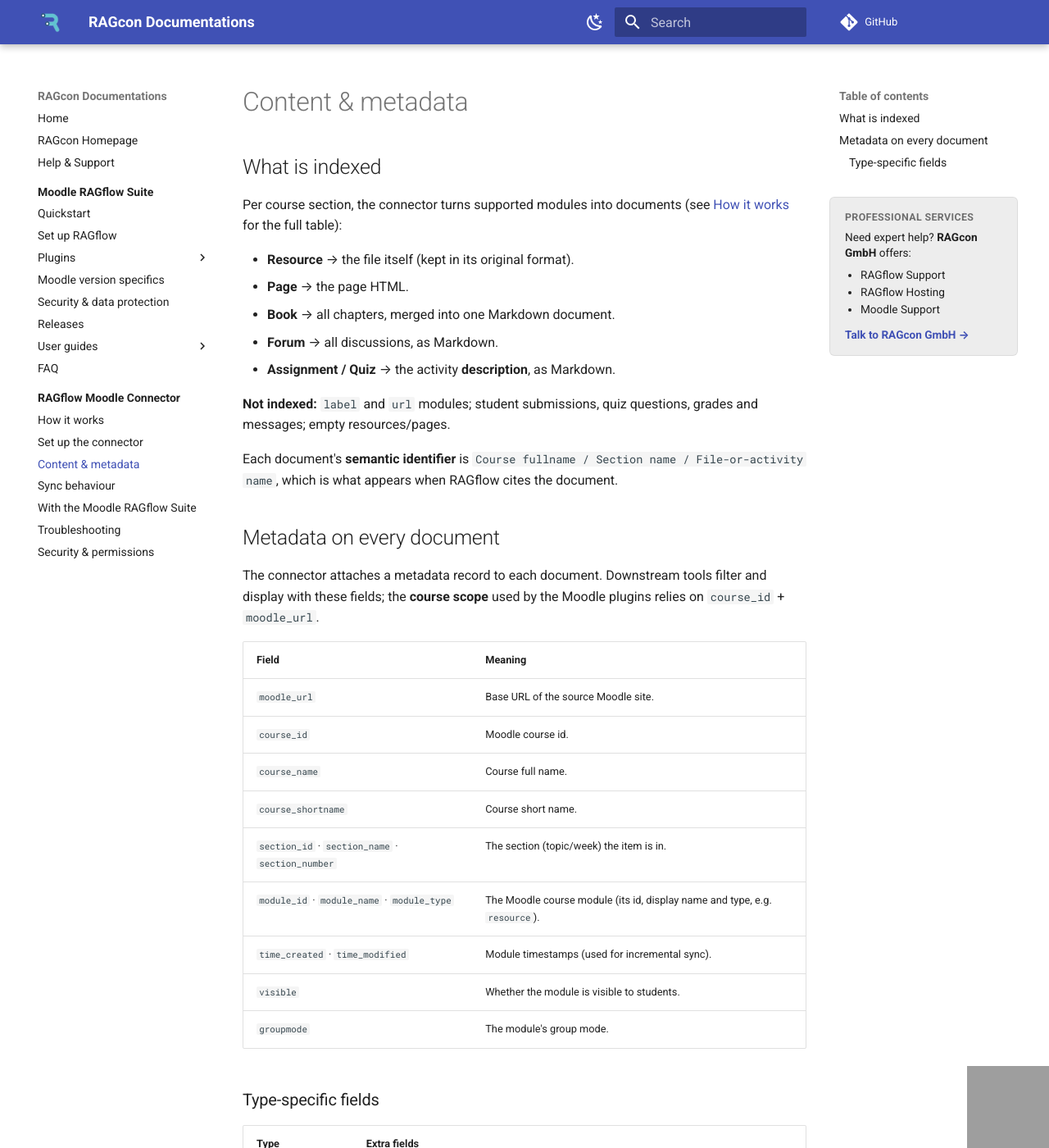
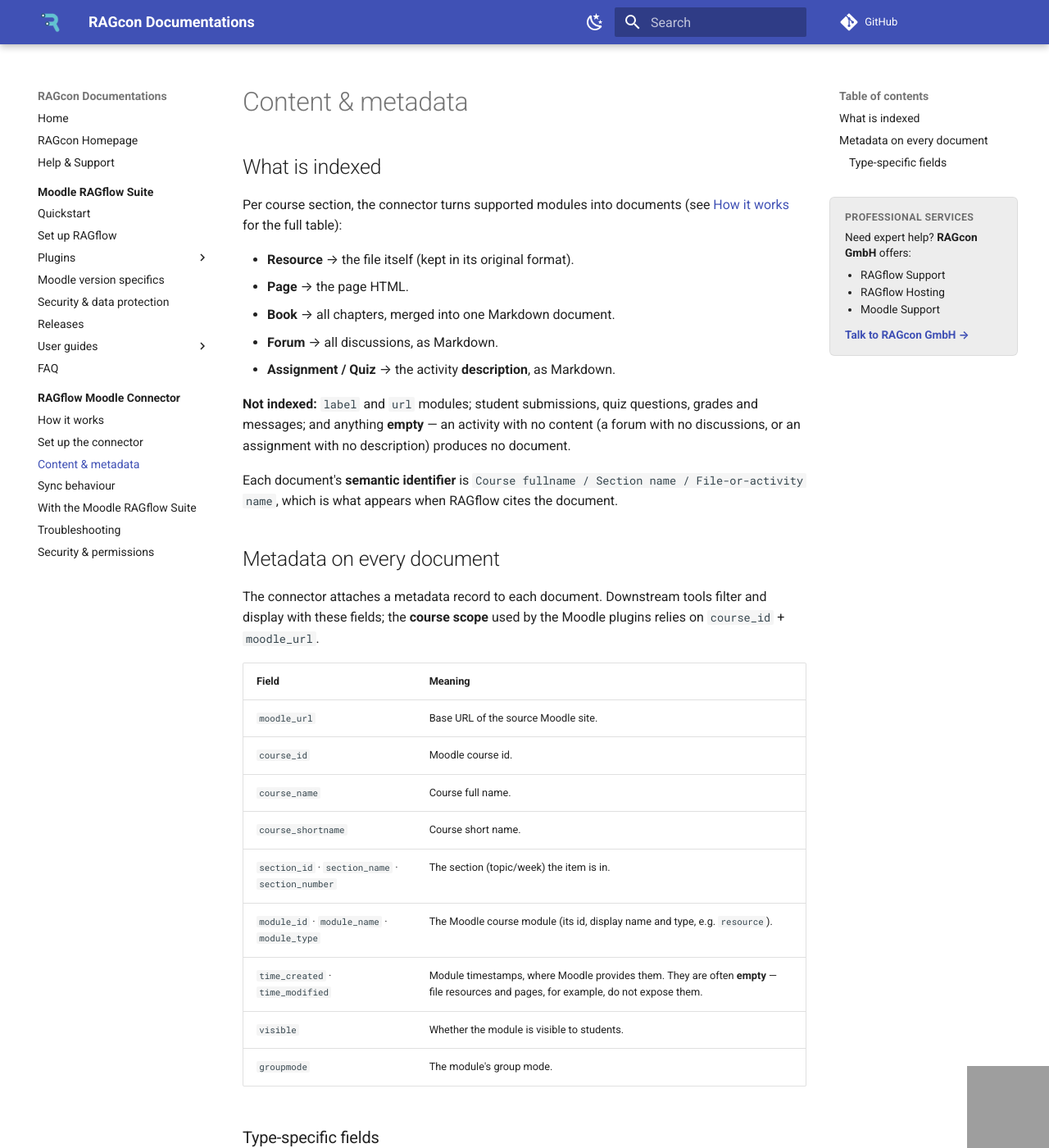
Before and after one commit to ragcon-ai/ragcon-docs, an MkDocs documentation site: the page built from docs/ragflow-moodle-connector/content-and-metadata.md, in a window 1280 px wide and 1400 px high. Shown: the whole window at 82% size. Built offline with MkDocs 1.6.1 and Material for MkDocs 9.7.7, drawn with Linux system fonts in a browser that asks for light colours; comment, search, counter and statistics services are not loaded; grey boxes are pictures that could not be loaded.

Commit message:
docs(connector): reconcile metadata page with a real sync
Verified against a live connector sync into a RAGflow KB (moodle50, courses 4 & 5):
the per-document metadata (course_id, course_name, module/section fields, file_url,
moodle_url, visible, …) matches, and course_id filtering works via metadata_condition.
Two corrections: time_created/time_modified are often empty (file resources and pages
do not expose them), and an empty activity (forum with no discussions, assignment with
no description) produces no document.

Co-Authored-By: Claude <noreply@anthropic.com>

```diff
--- a/docs/ragflow-moodle-connector/content-and-metadata.md
+++ b/docs/ragflow-moodle-connector/content-and-metadata.md
@@ -12,7 +12,8 @@ works](how-it-works.md) for the full table):
 - **Assignment / Quiz** → the activity **description**, as Markdown.
 
 **Not indexed:** `label` and `url` modules; student submissions, quiz questions, grades and messages;
-empty resources/pages.
+and anything **empty** — an activity with no content (a forum with no discussions, or an assignment with
+no description) produces no document.
 
 Each document's **semantic identifier** is `Course fullname / Section name / File-or-activity name`, which
 is what appears when RAGflow cites the document.
@@ -30,7 +31,7 @@ fields; the **course scope** used by the Moodle plugins relies on `course_id` +
 | `course_shortname` | Course short name. |
 | `section_id` · `section_name` · `section_number` | The section (topic/week) the item is in. |
 | `module_id` · `module_name` · `module_type` | The Moodle course module (its id, display name and type, e.g. `resource`). |
-| `time_created` · `time_modified` | Module timestamps (used for incremental sync). |
+| `time_created` · `time_modified` | Module timestamps, where Moodle provides them. They are often **empty** — file resources and pages, for example, do not expose them. |
 | `visible` | Whether the module is visible to students. |
 | `groupmode` | The module's group mode. |
 
```
